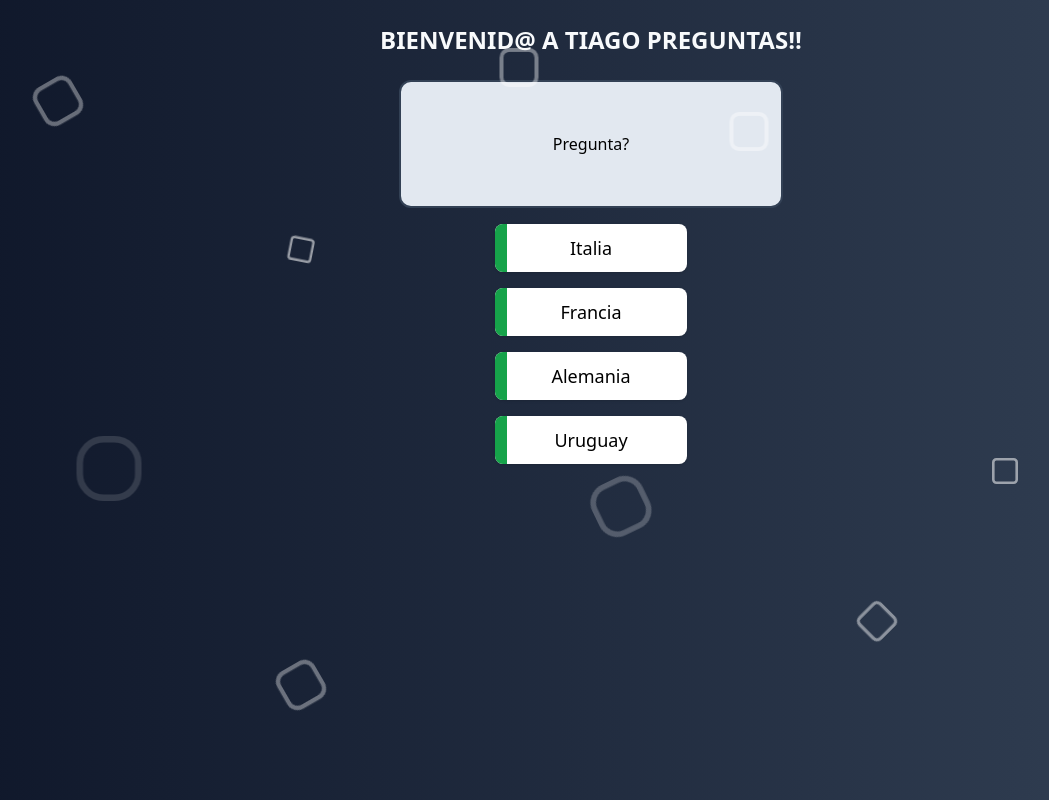
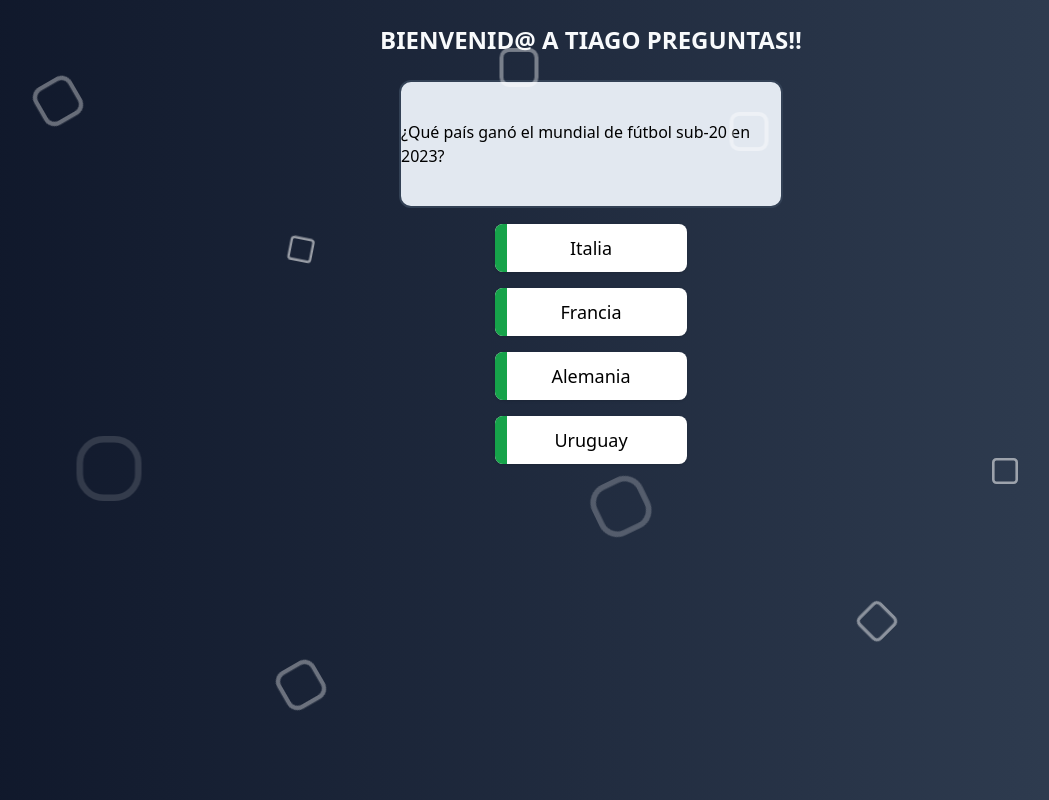
Before and after one commit to diegobalado/svelte-tiago-juegos, a SvelteKit app: page /preguntas in a window 1280 px wide. Shown: the whole page, without its empty margins (49-1098 px from the left). Built offline with nearby package versions, Linux system fonts and the light colour scheme.

Commit message:
adds question text from json data

```diff
--- a/src/routes/preguntas/+page.svelte
+++ b/src/routes/preguntas/+page.svelte
@@ -70,21 +70,22 @@
 		<h1 class="mt-6 pt-0 text-center text-2xl font-black uppercase text-slate-50">
 			Bienvenid@ a Tiago Preguntas!!
 		</h1>
-		<div
-			class="mt-6 flex h-32 w-96 items-center justify-center rounded-xl border-2 border-slate-700 bg-slate-200"
-		>
-			Pregunta?
-		</div>
+
 		{#await currentQuestion}
-			<p>...waiting</p>
+			<p class="white">...cargando</p>
 		{:then question}
-			<div class="flex flex-col pt-4 gap-4">
-				{#if question?.options}
+			{#if question}
+				<div
+					class="mt-6 flex h-32 w-96 items-center justify-center rounded-xl border-2 border-slate-700 bg-slate-200"
+				>
+					{question.question}
+				</div>
+				<div class="flex flex-col pt-4 gap-4">
 					{#each question?.options as option}
 						<Button label={option} />
 					{/each}
-				{/if}
-			</div>
+				</div>
+			{/if}
 		{:catch error}
 			<p style="color: red">{error.message}</p>
 		{/await}
```
